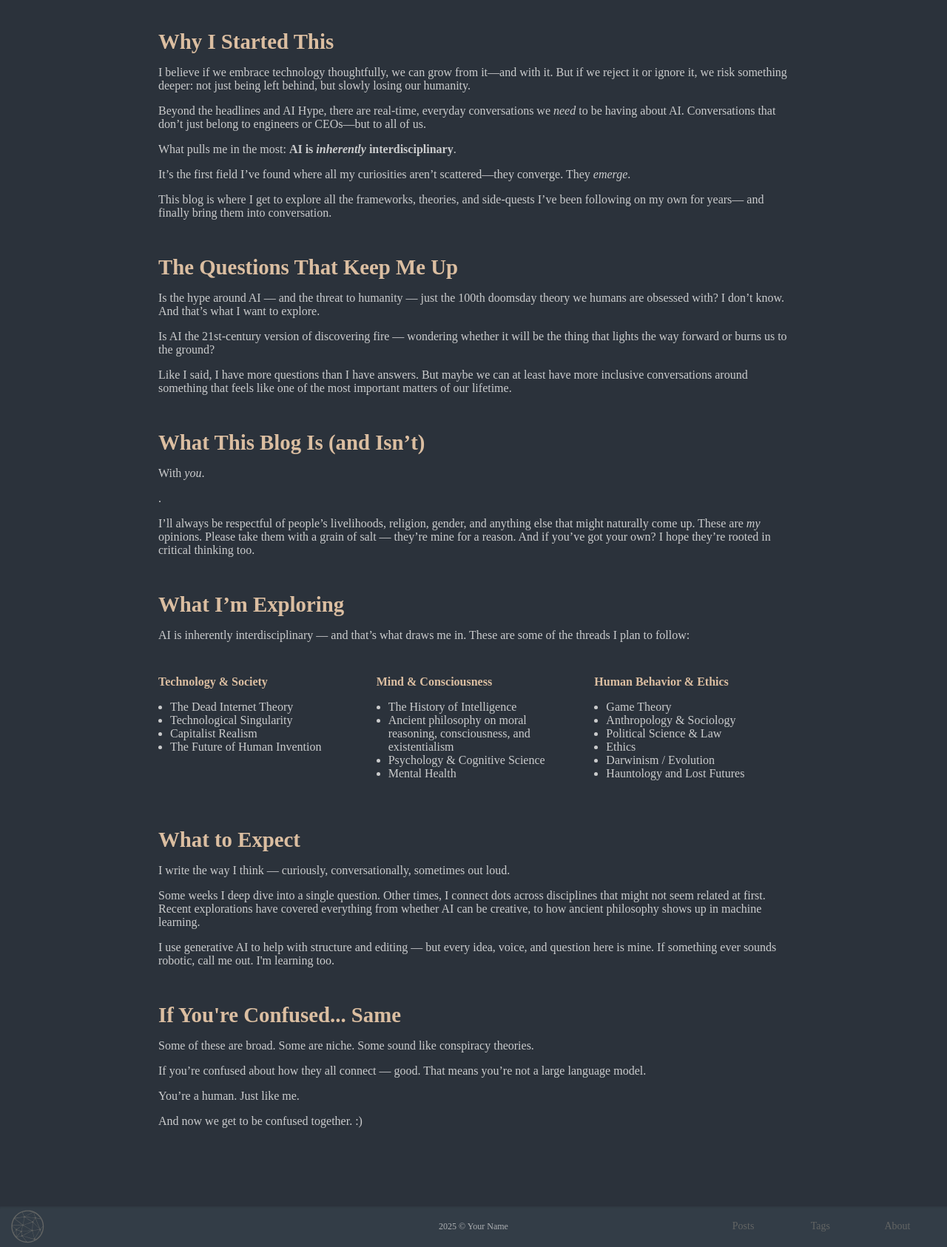
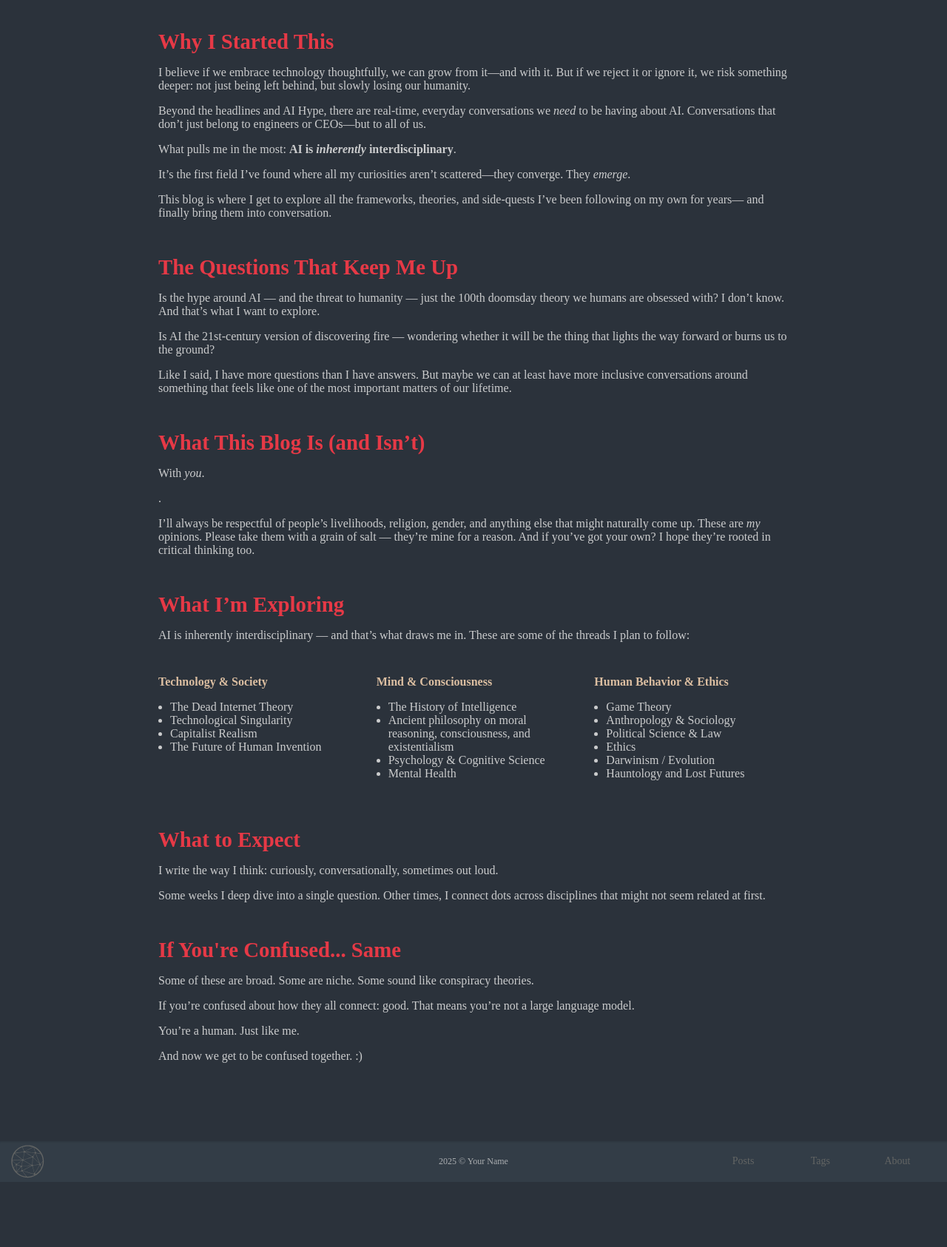
Before and after one commit to apichardo1997/alignedemergence, a Jekyll site: the page built from _pages/about.html, in a window 1280 px wide, cut to the strip 485-2171 px from the top of the page. Shown: the whole strip at 74% size. Built offline with Jekyll 4.4.1, drawn with Linux system fonts in a browser that asks for light colours; after the commit the page ends 2083 px from its top, so only the background shows below that.

Commit message:
Update about.html

```diff
--- a/_pages/about.html
+++ b/_pages/about.html
@@ -3,7 +3,11 @@ layout: menu-page
 title: About
 permalink: about:output_ext
 ---
-
+<style>
+  h2 {
+    color: #e63946; /* or just use 'red' */
+  }
+</style>
 <section class="about-wrapper" style="padding: 3rem 1.5rem; max-width: 900px; margin: auto; color: var(--text);">
 
   <h2 style="font-size: 2.2rem; font-family: var(--font2); margin-bottom: 1rem;">I’m Anabel.</h2>
@@ -92,15 +96,14 @@ permalink: about:output_ext
 
   <div class="section" style="margin-bottom: 3rem;">
     <h2 style="font-size: 1.8rem; margin-bottom: 1rem;">What to Expect</h2>
-    <p>I write the way I think — curiously, conversationally, sometimes out loud.</p>
-    <p>Some weeks I deep dive into a single question. Other times, I connect dots across disciplines that might not seem related at first. Recent explorations have covered everything from whether AI can be creative, to how ancient philosophy shows up in machine learning.</p>
-    <p>I use generative AI to help with structure and editing — but every idea, voice, and question here is mine. If something ever sounds robotic, call me out. I'm learning too.</p>
+    <p>I write the way I think: curiously, conversationally, sometimes out loud.</p>
+    <p>Some weeks I deep dive into a single question. Other times, I connect dots across disciplines that might not seem related at first. </p>
   </div>
 
   <div class="section">
     <h2 style="font-size: 1.8rem; margin-bottom: 1rem;">If You're Confused... Same</h2>
     <p>Some of these are broad. Some are niche. Some sound like conspiracy theories.</p>
-    <p>If you’re confused about how they all connect — good. That means you’re not a large language model.</p>
+    <p>If you’re confused about how they all connect: good. That means you’re not a large language model.</p>
     <p>You’re a human. Just like me.</p>
     <p>And now we get to be confused together. :)</p>
   </div>
```
